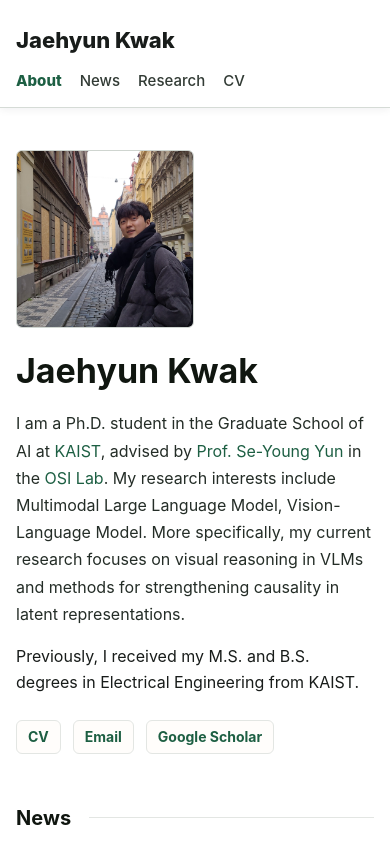
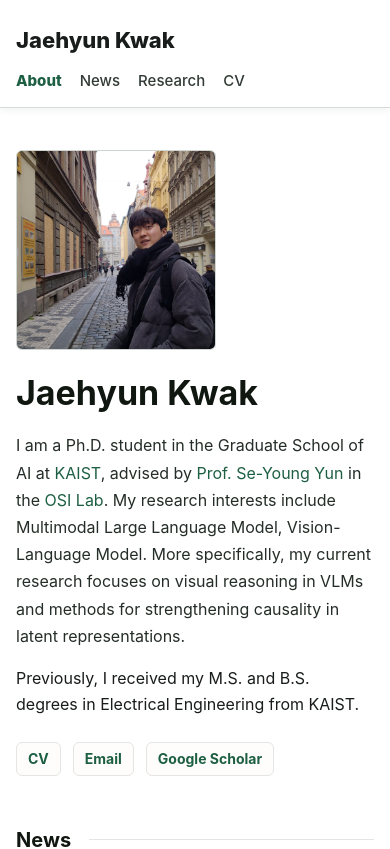
Before and after one commit to jaehyun-kwak/jaehyun-kwak.github.io, a React (Vite) app: page / in a window 390 px wide. Shown: the top 849 px of the page. Built offline with nearby package versions, Linux system fonts and the light colour scheme.

Commit message:
Increase profile photo size

```diff
--- a/src/App.css
+++ b/src/App.css
@@ -95,7 +95,7 @@ a:hover {
 
 .about {
   display: grid;
-  grid-template-columns: 220px minmax(0, 1fr);
+  grid-template-columns: 250px minmax(0, 1fr);
   gap: 46px;
   align-items: start;
   margin-top: 0;
@@ -104,7 +104,7 @@ a:hover {
 
 .photo-wrap {
   position: relative;
-  width: 220px;
+  width: 250px;
   aspect-ratio: 1;
   overflow: hidden;
   border: 1px solid var(--line-strong);
@@ -345,7 +345,7 @@ h2 {
   }
 
   .photo-wrap {
-    width: 178px;
+    width: 200px;
   }
 
   .photo-fallback {
```
